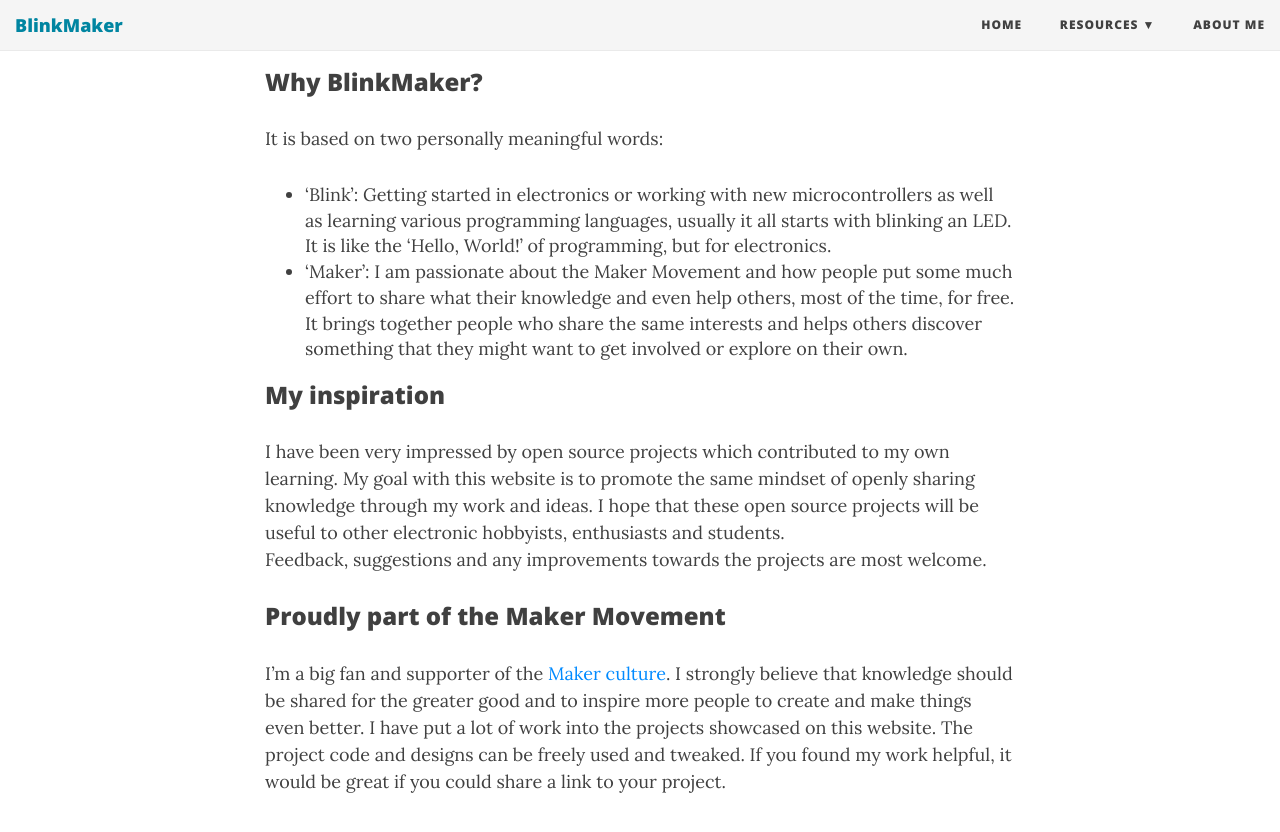
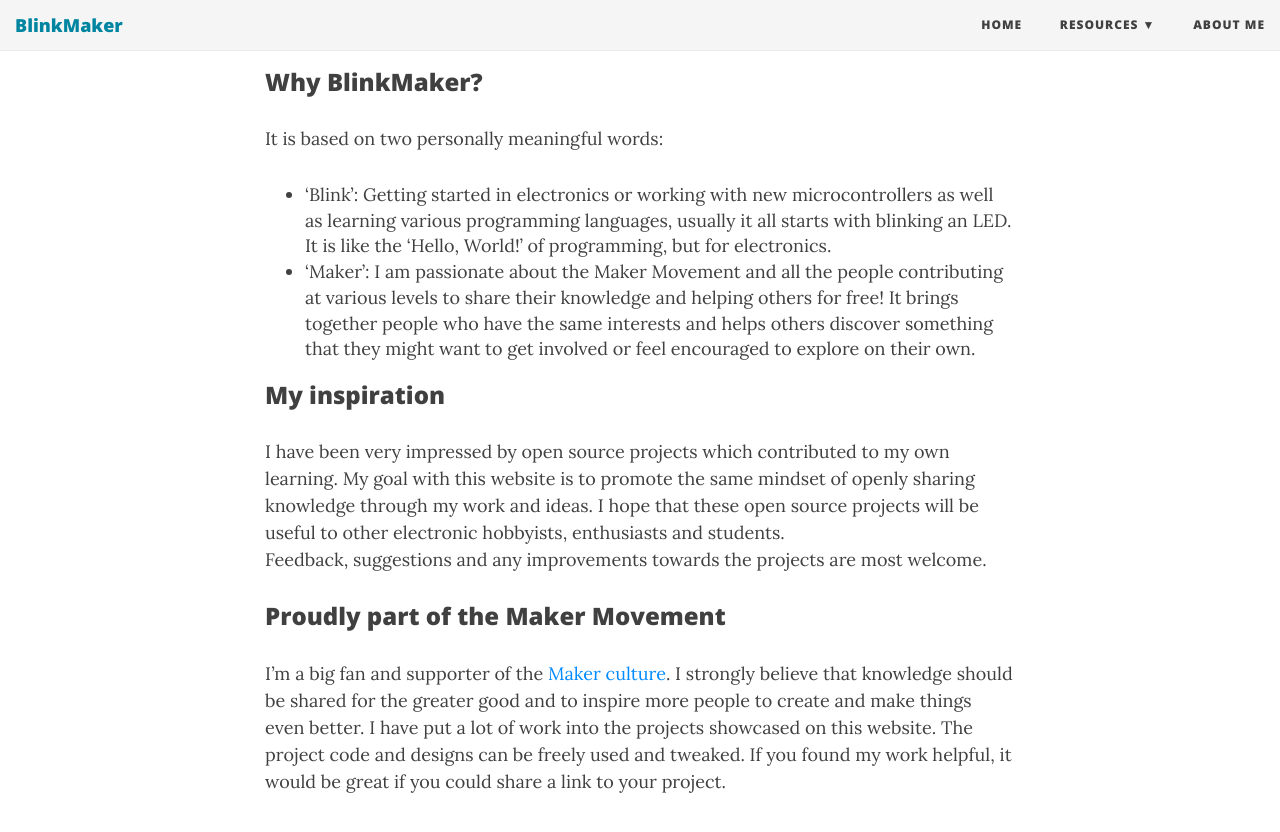
Before and after one commit to blinkmaker/blinkmaker.github.io, a Jekyll site: the page built from aboutme.md, in a window 1280 px wide and 900 px high, scrolled down 320 px. Shown: the top 832 px of the window. Built offline with Jekyll 4.4.1, drawn with Linux system fonts in a browser that asks for light colours; nearby versions of some CDN libraries.

Commit message:
Update aboutme.md

```diff
--- a/aboutme.md
+++ b/aboutme.md
@@ -9,7 +9,7 @@ This website is a glimpse of my progress, ideas and adventures in electronics.
 ### Why BlinkMaker?
 It is based on two personally meaningful words:
 * 'Blink': Getting started in electronics or working with new microcontrollers as well as learning various programming languages, usually it all starts with blinking an LED. It is like the 'Hello, World!' of programming, but for electronics.
-* 'Maker': I am passionate about the Maker Movement and how people put some much effort to share what their knowledge and even help others, most of the time, for free. It brings together people who share the same interests and helps others discover something that they might want to get involved or explore on their own.
+* 'Maker': I am passionate about the Maker Movement and all the people contributing at various levels to share their knowledge and helping others for free! It brings together people who have the same interests and helps others discover something that they might want to get involved or feel encouraged to explore on their own.
 
 ### My inspiration
 I have been very impressed by open source projects which contributed to my own learning. My goal with this website is to promote the same mindset of openly sharing knowledge through my work and ideas. I hope that these open source projects will be useful to other electronic hobbyists, enthusiasts and students.
```
